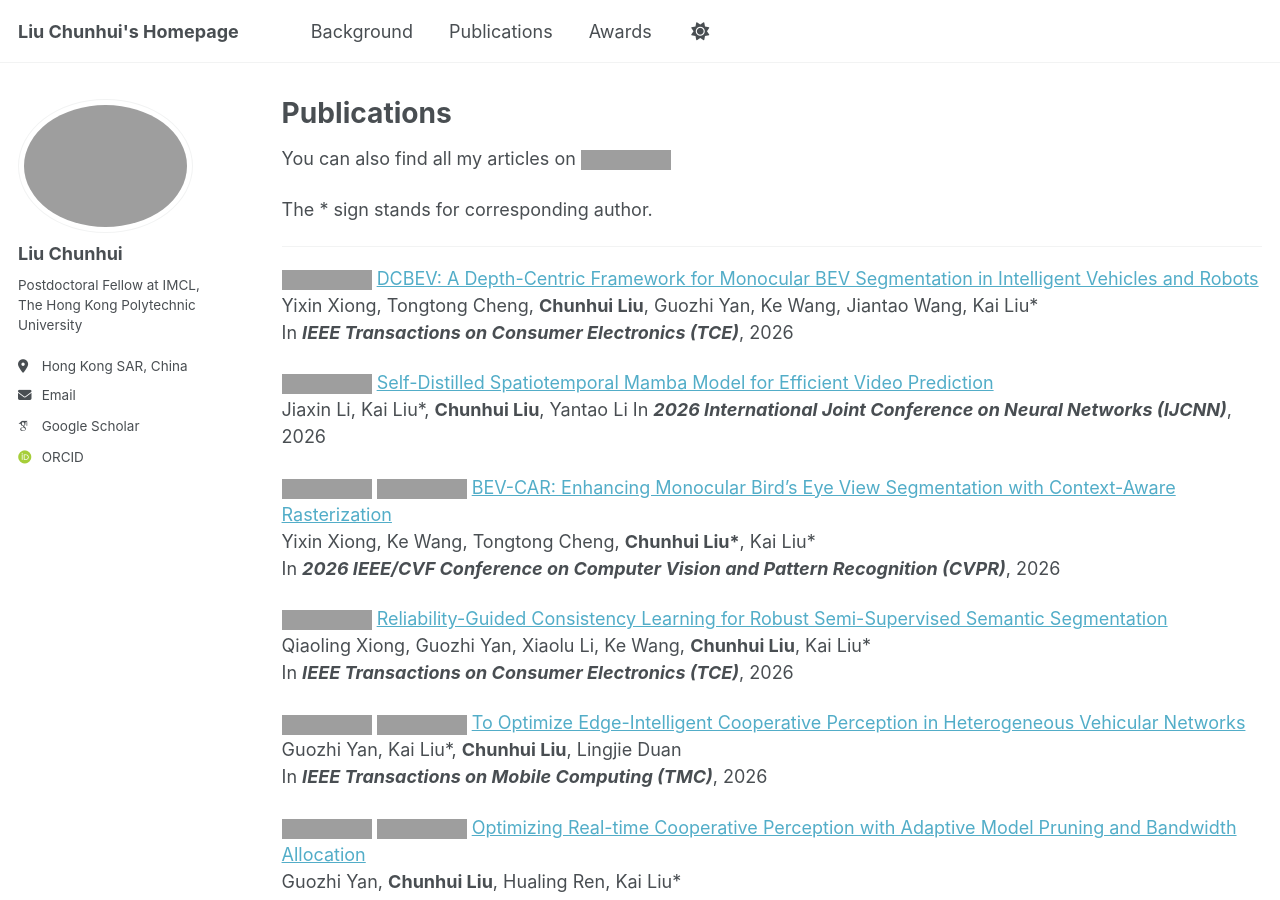
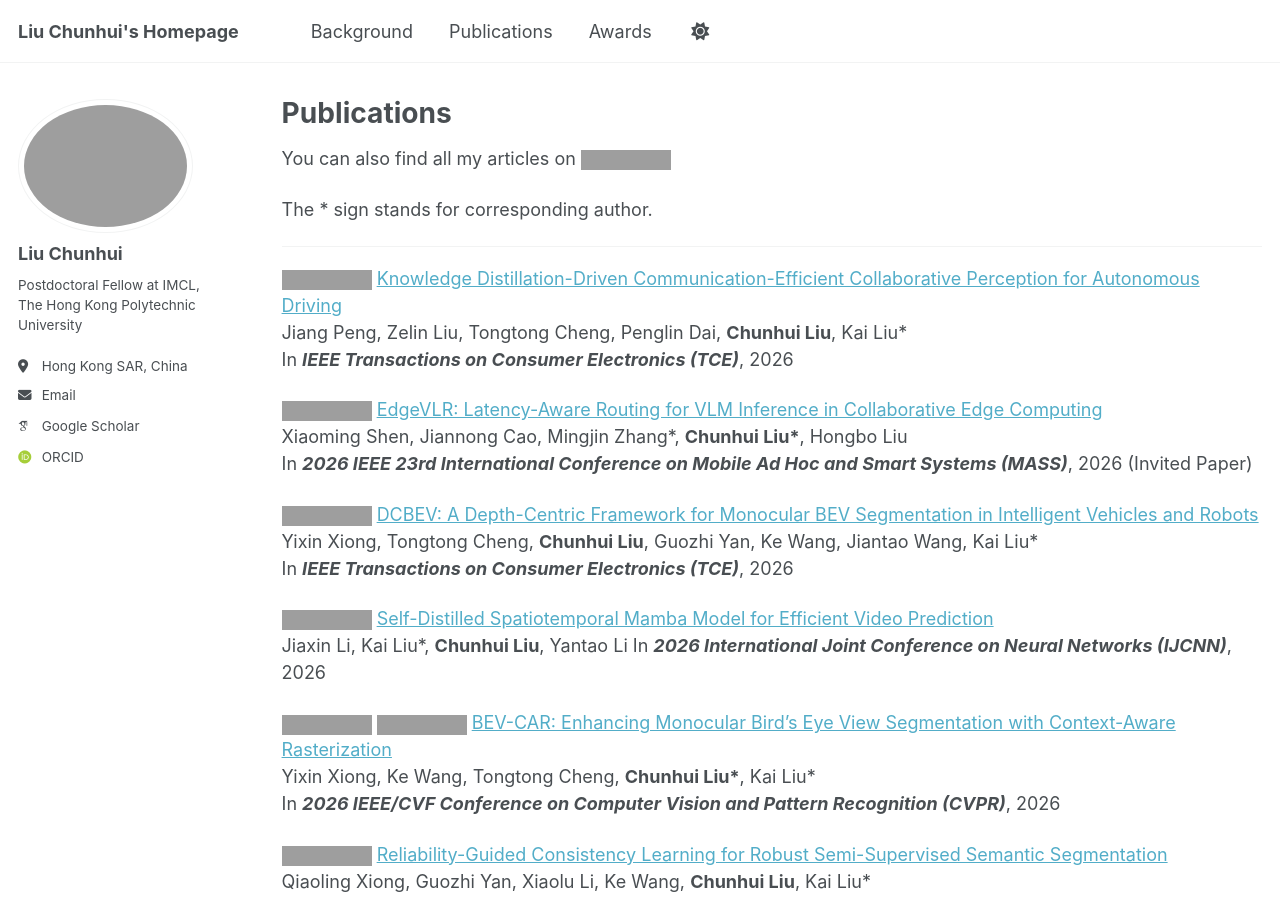
Before and after one commit to chhliu0302/chhliu0302.github.io, a Jekyll site: the page built from _pages/publications.md, in a window 1280 px wide and 900 px high. Built offline with Jekyll 4.4.1, drawn with Linux system fonts in a browser that asks for light colours; some web fonts are replaced; a script that is not in the unit is left out; grey boxes are pictures that could not be loaded.

Commit message:
Update homepage publications and contact details

```diff
--- a/_pages/publications.md
+++ b/_pages/publications.md
@@ -11,13 +11,23 @@ The \* sign stands for corresponding author.
 <!-- The * sign stands for co-first authors (equal contribution). -->
 
 ---
+![COOPERATIVE PERCEPTION](https://img.shields.io/badge/COOPERATIVE%20PERCEPTION-blue.svg)
+[Knowledge Distillation-Driven Communication-Efficient Collaborative Perception for Autonomous Driving](https://doi.org/10.1109/TCE.2026.3724707)<br/>
+Jiang Peng, Zelin Liu, Tongtong Cheng, Penglin Dai, <strong>Chunhui Liu</strong>, Kai Liu*<br/>
+In <em><strong>IEEE Transactions on Consumer Electronics (TCE)</strong></em>, 2026<br/>
+
+![eAI+](https://img.shields.io/badge/eAI%2B-blue.svg)
+[EdgeVLR: Latency-Aware Routing for VLM Inference in Collaborative Edge Computing]()<br/>
+Xiaoming Shen, Jiannong Cao, Mingjin Zhang*, <strong>Chunhui Liu\*</strong>, Hongbo Liu<br/>
+In <em><strong>2026 IEEE 23rd International Conference on Mobile Ad Hoc and Smart Systems (MASS)</strong></em>, 2026 (Invited Paper)<br/>
+
 ![PERCEPTION](https://img.shields.io/badge/PERCEPTION-blue.svg)
 [DCBEV: A Depth-Centric Framework for Monocular BEV Segmentation in Intelligent Vehicles and Robots](https://doi.org/10.1109/TCE.2026.3711355)<br/>
 Yixin Xiong, Tongtong Cheng, <strong>Chunhui Liu</strong>, Guozhi Yan, Ke Wang, Jiantao Wang, Kai Liu*<br/>
 In <em><strong>IEEE Transactions on Consumer Electronics (TCE)</strong></em>, 2026<br/>
 
 ![PERCEPTION](https://img.shields.io/badge/PERCEPTION-blue.svg)
-[Self-Distilled Spatiotemporal Mamba Model for Efficient Video Prediction]()<br/>
+[Self-Distilled Spatiotemporal Mamba Model for Efficient Video Prediction](http://linklings.s3.amazonaws.com/organizations/WCCI/wcci2026/submissions/stype114/S253y-ijcnn_pap4923s2.pdf)<br/>
 Jiaxin Li, Kai Liu*, <strong>Chunhui Liu</strong>, Yantao Li
 In <em><strong>2026 International Joint Conference on Neural Networks (IJCNN)</strong></em>, 2026<br/>
 
@@ -36,7 +46,7 @@ Guozhi Yan, Kai Liu*, <strong>Chunhui Liu</strong>, Lingjie Duan<br/>
 In <em><strong>IEEE Transactions on Mobile Computing (TMC)</strong></em>, 2026<br/>
 
 ![COOPERATIVE PERCEPTION](https://img.shields.io/badge/COOPERATIVE%20PERCEPTION-blue.svg) ![CCF A](https://img.shields.io/badge/CCF-A-3B82F6.svg)
-[Optimizing Real-time Cooperative Perception with Adaptive Model Pruning and Bandwidth Allocation]()<br/>
+[Optimizing Real-time Cooperative Perception with Adaptive Model Pruning and Bandwidth Allocation](https://ieeexplore.ieee.org/abstract/document/11571738/)<br/>
 Guozhi Yan, <strong>Chunhui Liu</strong>, Hualing Ren, Kai Liu*<br/>
 In <em><strong>2026 IEEE International Conference on Computer Communications (INFOCOM)</strong></em>, 2026<br/>
 
```
Also changed, not shown: _pages/about.md (+6 -2 lines).
